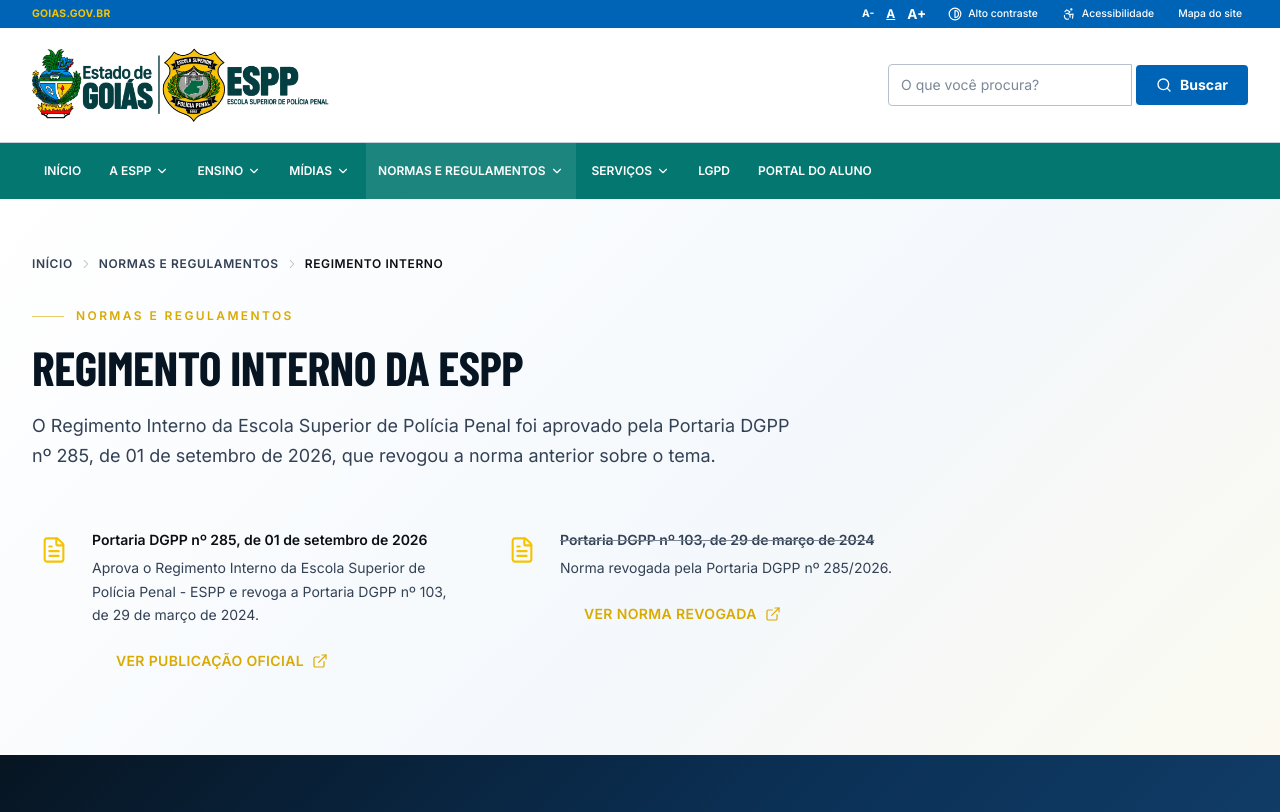
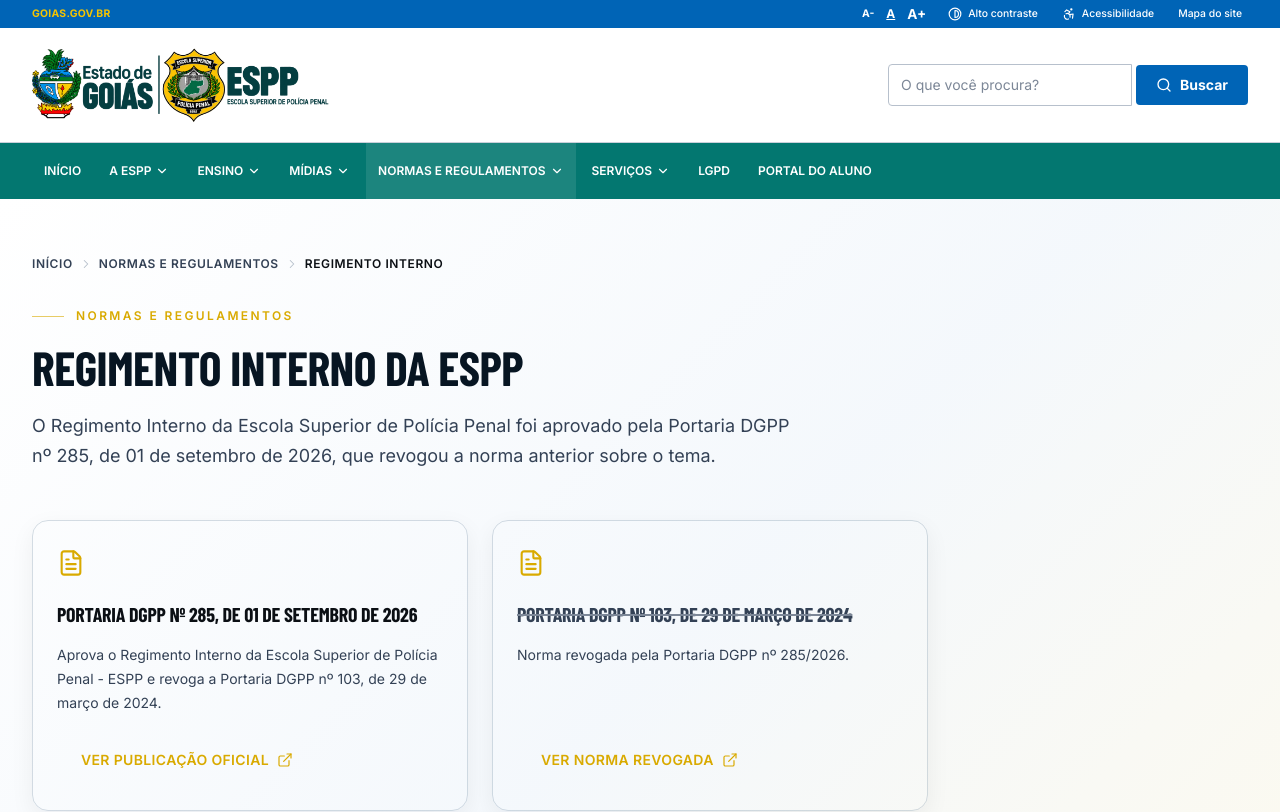
Before and after one commit to jhfmiguel/ppgo-espp-site, a Next.js app in the folder app/: page /regimento-interno in a window 1280 px wide. Shown: the top 812 px of the page. Built offline with nearby package versions, Linux system fonts and the light colour scheme.

Commit message:
Padroniza cards do Regimento com a página inicial

```diff
--- a/app/components/regimento-interno.tsx
+++ b/app/components/regimento-interno.tsx
@@ -19,43 +19,27 @@ export function RegimentoInterno() {
           texto={regimentoInterno.texto}
         />
 
-        <div className="mt-12 grid max-w-4xl gap-x-10 gap-y-10 md:grid-cols-2">
-          <div className="group flex items-start gap-4 py-2 transition-transform duration-300 hover:-translate-y-1">
-            <span className="flex size-11 shrink-0 items-center justify-center text-[#f5c400]">
+        <div className="mt-12 grid max-w-4xl gap-6 md:grid-cols-2">
+          <div className="group flex h-full flex-col rounded-2xl border border-ink-200 bg-transparent px-6 py-7 transition-all duration-300 hover:-translate-y-1 hover:border-[#f5c400]/70">
+            <span className="inline-flex w-fit items-center justify-center text-[#d9aa00] transition-transform duration-300 group-hover:scale-110">
               <FileText className="size-7 fill-none stroke-current" aria-hidden="true" />
             </span>
-            <div>
-              <p className="text-sm font-semibold text-ink-900">{regimentoInterno.portaria.numero}</p>
-              <p className="mt-1 text-sm leading-relaxed text-ink-700">{regimentoInterno.portaria.ementa}</p>
-              <ActionLink
-                href={regimentoInterno.portaria.href}
-                external
-                variant="ghost"
-                className="mt-3"
-              >
-                Ver publicação oficial
-              </ActionLink>
-            </div>
+            <p className="title-display mt-5 text-xl text-ink-900">{regimentoInterno.portaria.numero}</p>
+            <p className="mt-3 grow text-sm leading-7 text-ink-700">{regimentoInterno.portaria.ementa}</p>
+            <ActionLink href={regimentoInterno.portaria.href} external variant="ghost" className="mt-6 w-fit">
+              Ver publicação oficial
+            </ActionLink>
           </div>
 
-          <div className="group flex items-start gap-4 py-2 transition-transform duration-300 hover:-translate-y-1">
-            <span className="flex size-11 shrink-0 items-center justify-center text-[#f5c400]">
+          <div className="group flex h-full flex-col rounded-2xl border border-ink-200 bg-transparent px-6 py-7 transition-all duration-300 hover:-translate-y-1 hover:border-[#f5c400]/70">
+            <span className="inline-flex w-fit items-center justify-center text-[#d9aa00] transition-transform duration-300 group-hover:scale-110">
               <FileText className="size-7 fill-none stroke-current" aria-hidden="true" />
             </span>
-            <div>
-              <p className="text-sm font-semibold text-ink-500 line-through decoration-ink-400">
-                {regimentoInterno.revogada.numero}
-              </p>
-              <p className="mt-1 text-sm leading-relaxed text-ink-700">{regimentoInterno.revogada.texto}</p>
-              <ActionLink
-                href={regimentoInterno.revogada.href}
-                external
-                variant="ghost"
-                className="mt-3"
-              >
-                Ver norma revogada
-              </ActionLink>
-            </div>
+            <p className="title-display mt-5 text-xl text-ink-500 line-through decoration-ink-400">{regimentoInterno.revogada.numero}</p>
+            <p className="mt-3 grow text-sm leading-7 text-ink-700">{regimentoInterno.revogada.texto}</p>
+            <ActionLink href={regimentoInterno.revogada.href} external variant="ghost" className="mt-6 w-fit">
+              Ver norma revogada
+            </ActionLink>
           </div>
         </div>
       </div>
```
